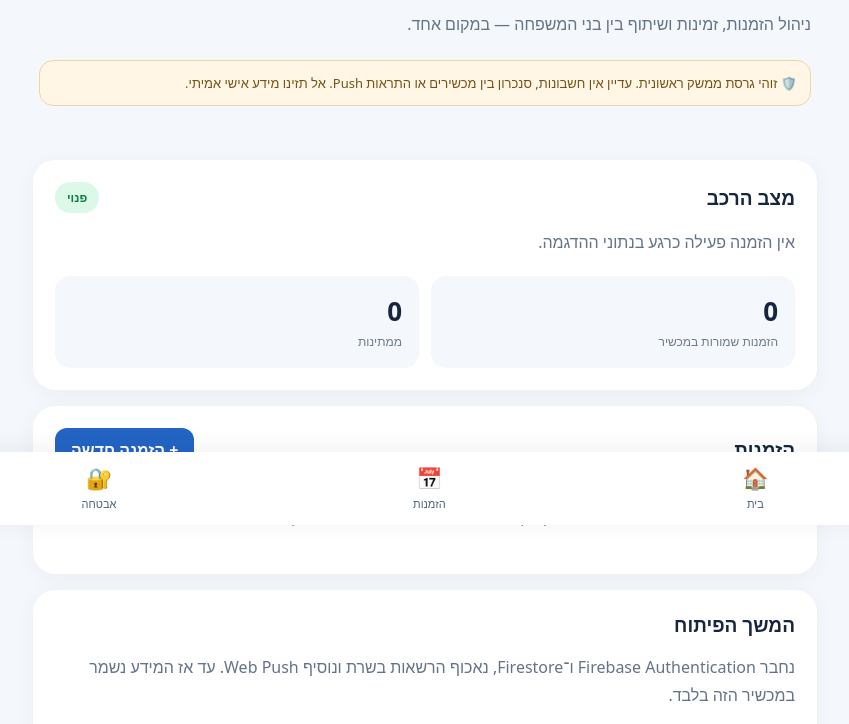
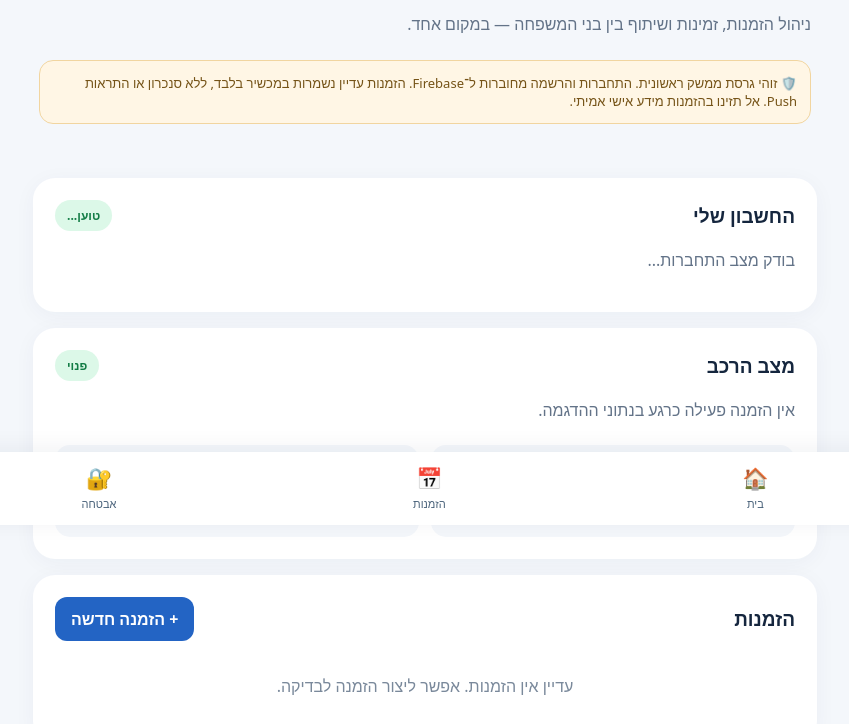
Before and after one commit to cartonush/FamilyAuto, a plain HTML site: page index.html in a window 1280 px wide. Shown: the part 275-999 px from the top of the page, without its empty margins (215-1064 px from the left). Drawn offline with Linux system fonts and the light colour scheme; no server answers.

Commit message:
Connect FamilyAuto Firebase Auth UI: index.html

```diff
--- a/index.html
+++ b/index.html
@@ -1,10 +1,10 @@
 <!doctype html>
 <html lang="he" dir="rtl"><head><meta charset="UTF-8"><meta name="viewport" content="width=device-width,initial-scale=1,viewport-fit=cover"><meta name="theme-color" content="#14263f"><meta name="description" content="FamilyAuto — ניהול רכב משפחתי"><link rel="manifest" href="./manifest.webmanifest"><link rel="stylesheet" href="./styles.css"><title>FamilyAuto</title></head>
-<body><div id="app"><header><div class="brand"><span class="logo">🚙</span><div><strong>FamilyAuto</strong><small>בטא · תצוגה מקומית</small></div></div><button id="themeBtn" class="icon-btn" aria-label="החלף מצב תצוגה">☾</button></header>
-<main><section class="hero"><span class="eyebrow">ברוכים הבאים</span><h1>הרכב המשפחתי,<br>בתיאום מושלם.</h1><p>ניהול הזמנות, זמינות ושיתוף בין בני המשפחה — במקום אחד.</p><div class="notice">🛡️ זוהי גרסת ממשק ראשונית. עדיין אין חשבונות, סנכרון בין מכשירים או התראות Push. אל תזינו מידע אישי אמיתי.</div></section>
-<section class="panel"><div class="section-title"><h2>מצב הרכב</h2><span class="pill" id="statusPill">פנוי</span></div><p id="statusText">אין הזמנה פעילה כרגע בנתוני ההדגמה.</p><div class="stats"><div><strong id="bookingCount">0</strong><small>הזמנות שמורות במכשיר</small></div><div><strong id="pendingCount">0</strong><small>ממתינות</small></div></div></section>
+<body><div id="app"><header><div class="brand"><span class="logo">🚙</span><div><strong>FamilyAuto</strong><small>בטא · Firebase Auth</small></div></div><button id="themeBtn" class="icon-btn" aria-label="החלף מצב תצוגה">☾</button></header>
+<main><section class="hero"><span class="eyebrow">ברוכים הבאים</span><h1>הרכב המשפחתי,<br>בתיאום מושלם.</h1><p>ניהול הזמנות, זמינות ושיתוף בין בני המשפחה — במקום אחד.</p><div class="notice">🛡️ זוהי גרסת ממשק ראשונית. התחברות והרשמה מחוברות ל־Firebase. הזמנות עדיין נשמרות במכשיר בלבד, ללא סנכרון או התראות Push. אל תזינו בהזמנות מידע אישי אמיתי.</div></section>
+<section class="panel" id="authRoot"><p>טוען התחברות...</p></section><section class="panel"><div class="section-title"><h2>מצב הרכב</h2><span class="pill" id="statusPill">פנוי</span></div><p id="statusText">אין הזמנה פעילה כרגע בנתוני ההדגמה.</p><div class="stats"><div><strong id="bookingCount">0</strong><small>הזמנות שמורות במכשיר</small></div><div><strong id="pendingCount">0</strong><small>ממתינות</small></div></div></section>
 <section class="panel" id="bookings"><div class="section-title"><h2>הזמנות</h2><button id="newBtn" class="primary">+ הזמנה חדשה</button></div><div id="bookingList" class="booking-list"></div></section>
-<section class="panel"><h2>המשך הפיתוח</h2><p>נחבר Firebase Authentication ו־Firestore, נאכוף הרשאות בשרת ונוסיף Web Push. עד אז המידע נשמר במכשיר הזה בלבד.</p></section>
+<section class="panel"><h2>המשך הפיתוח</h2><p>Firebase Authentication מחובר. השלב הבא הוא Firestore עם כללי אבטחה, הרשאות בית וסנכרון הזמנות. עד אז ההזמנות נשמרות במכשיר הזה בלבד.</p></section>
 </main><nav><a href="#app">🏠<span>בית</span></a><a href="#bookings">📅<span>הזמנות</span></a><a href="#roadmap">🔐<span>אבטחה</span></a></nav></div>
 <dialog id="bookingDialog"><form id="bookingForm"><h2>הזמנה חדשה</h2><label>שם לתצוגה<input name="name" maxlength="35" required placeholder="לדוגמה: בן משפחה"></label><label>התחלה<input name="start" type="datetime-local" required></label><label>סיום<input name="end" type="datetime-local" required></label><label>הערה (לא חובה)<input name="note" maxlength="120"></label><p id="formError" role="alert"></p><div class="actions"><button type="button" id="closeDialog">ביטול</button><button class="primary" type="submit">שמור במכשיר</button></div></form></dialog>
-<script type="module" src="./app.js"></script></body></html>
+<script type="module" src="./app.js"></script><script type="module" src="./firebase-auth.js"></script></body></html>
```
